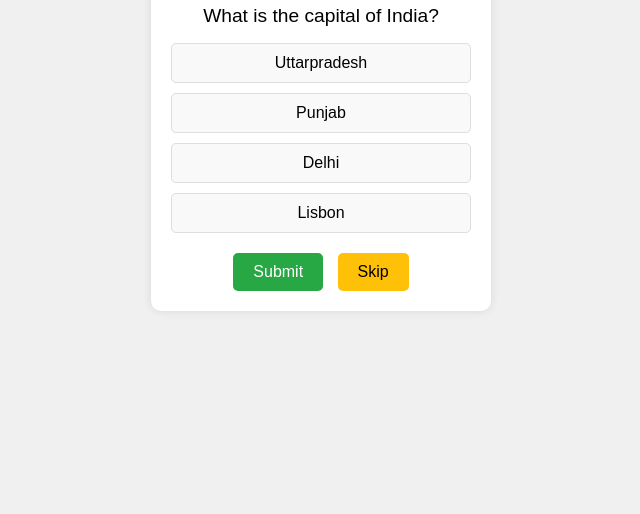
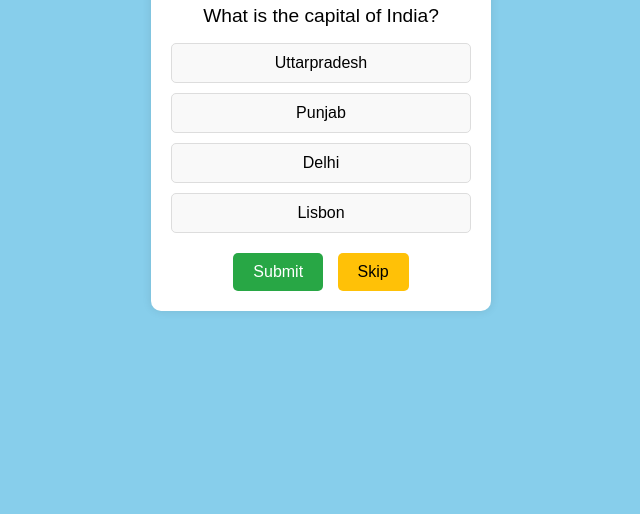
Before and after one commit to Vishalchauhan5522/Front-End-Projects, a plain HTML site: page Quiz App/index.html in a window 1280 px wide. Shown: the part 286-800 px from the top of the page, without its empty margins (319-959 px from the left). Drawn offline with Linux system fonts and the light colour scheme.

Commit message:
Update style.css

```diff
--- a/Quiz App/style.css
+++ b/Quiz App/style.css
@@ -4,7 +4,7 @@ body {
     justify-content: center;
     align-items: center;
     height: 100vh;
-    background-color: #f0f0f0;
+    background-color: skyblue;
     margin: 0;
 }
 
```
